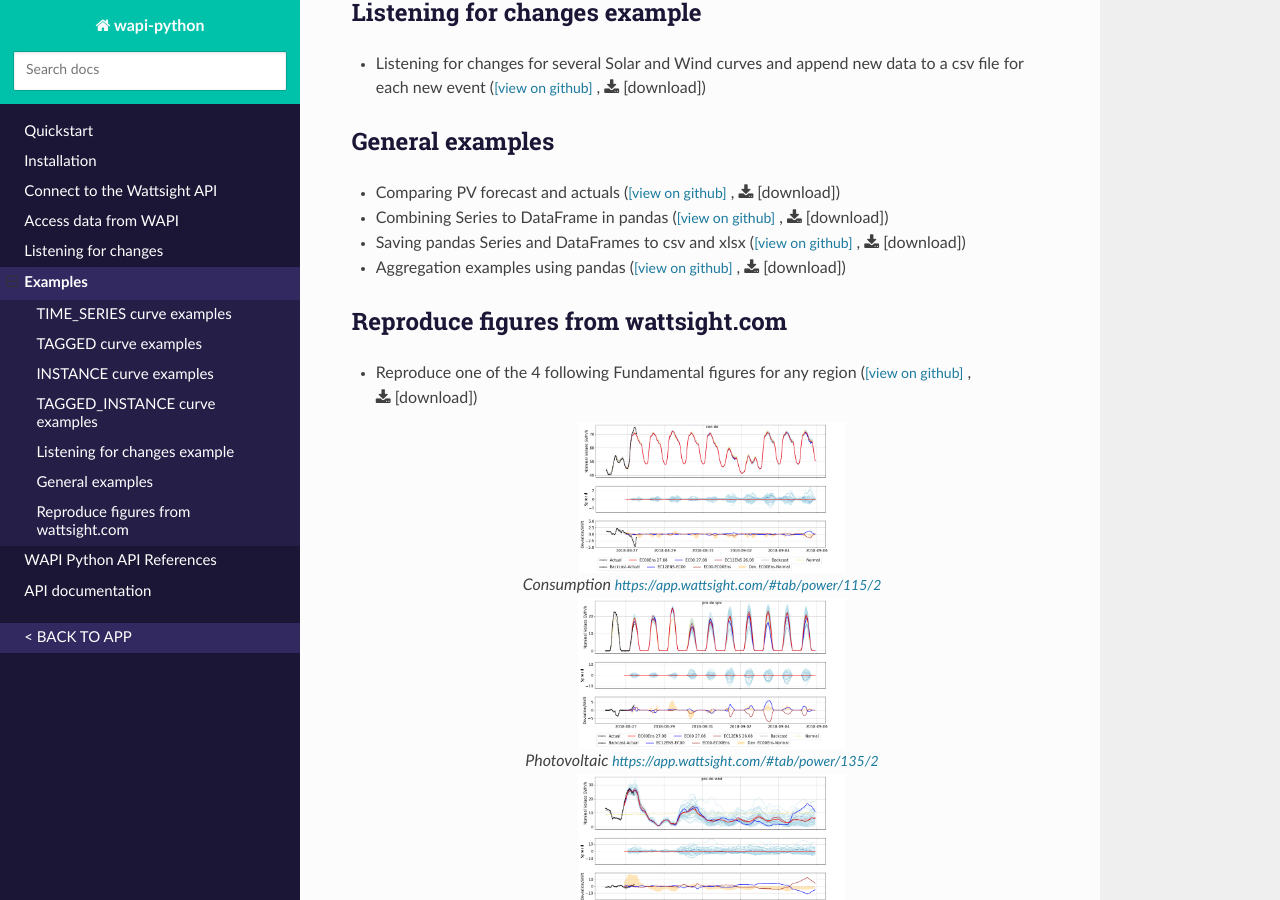
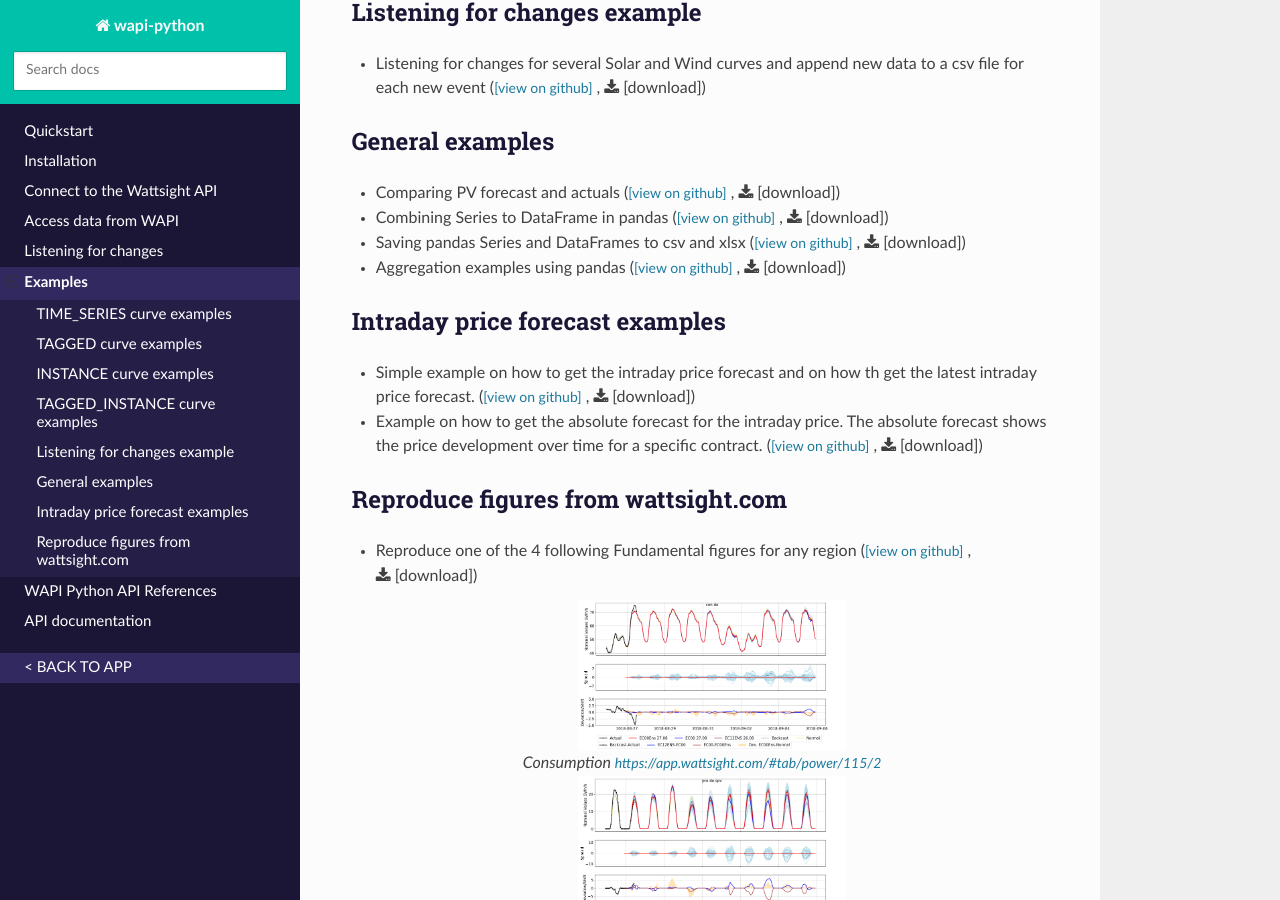
Before and after one commit to volueinsight/wapi-python, a Sphinx documentation site: the page built from docs/examples.rst, in a window 1280 px wide and 900 px high, scrolled down 862 px. Built offline with Sphinx 7.4.7 and the Read the Docs theme 2.0.0, drawn with Linux system fonts in a browser that asks for light colours.

Commit message:
Intraday example, added to readthedocs (#64)
Merging example pull requests.

```diff
--- a/docs/examples.rst
+++ b/docs/examples.rst
@@ -89,6 +89,15 @@ General examples
   (`[view on github] <https://github.com/wattsight/wapi-python/blob/master/examples/general_examples/gen_aggregation_pandas.py>`_ ,
   :download:`[download] <../examples/general_examples/gen_aggregation_pandas.py>`)
 
+Intraday price forecast examples
+--------------------------------
+
+* Simple example on how to get the intraday price forecast and on how th get the latest intraday price forecast.
+  (`[view on github] <https://github.com/wattsight/wapi-python/blob/development/examples/intraday_examples/intraday_price_forecast.py>`_ ,
+  :download:`[download] <../examples/intraday_examples/intraday_price_forecast.py>`)
+* Example on how to get the absolute forecast for the intraday price. The absolute forecast shows the price development over time for a
+  specific contract. (`[view on github] <https://github.com/wattsight/wapi-python/blob/development/examples/intraday_examples/absolute_intraday_price_forecast.py>`_ ,
+  :download:`[download] <../examples/intraday_examples/absolute_intraday_price_forecast.py>`)
 
 Reproduce figures from wattsight.com
 -------------------------------------
```
